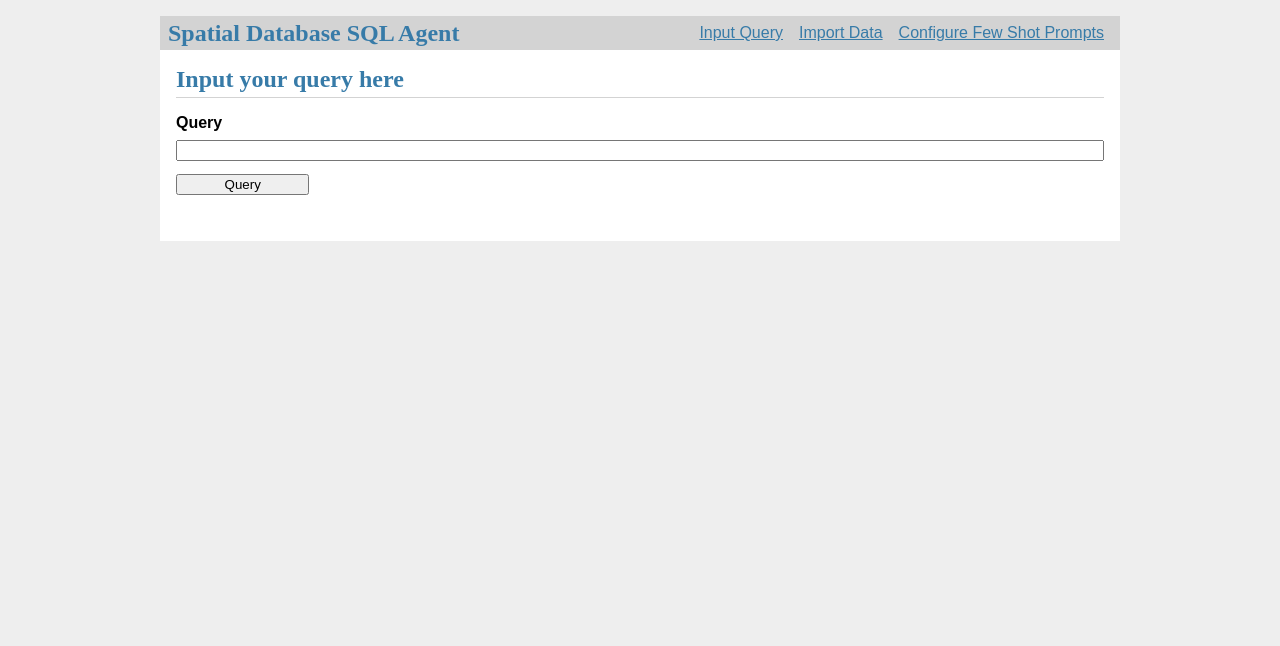
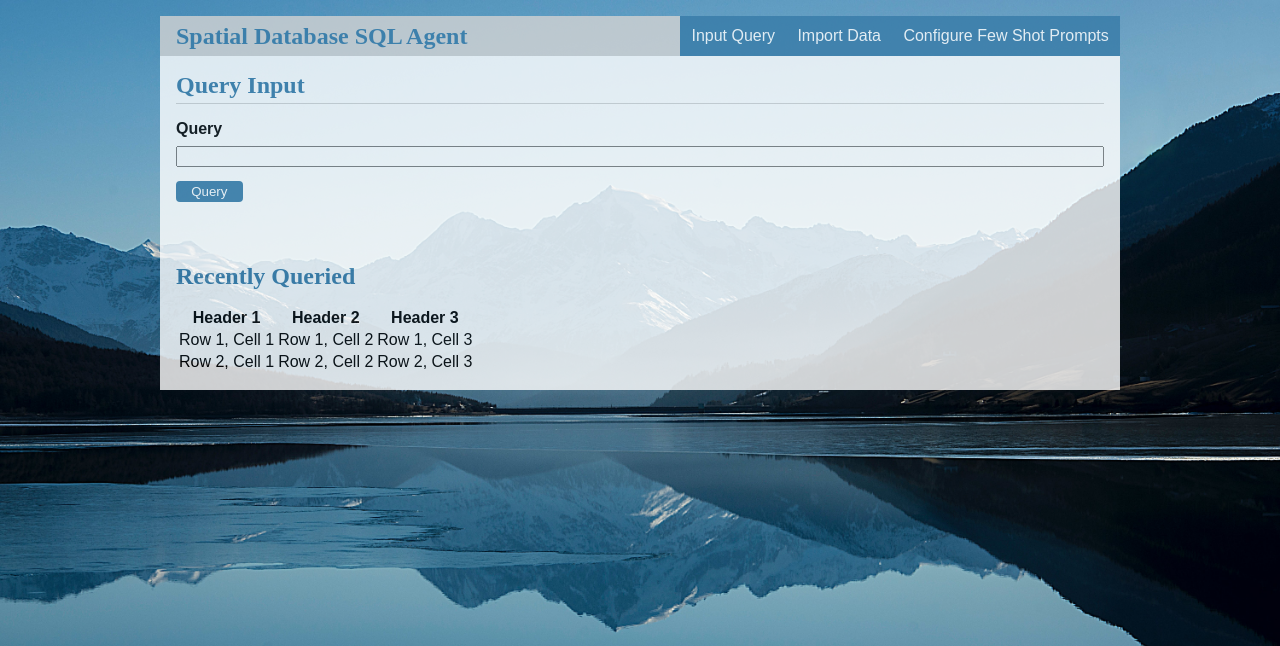
Before and after one commit to therealaxax/fyp, a Flask app: page /langchainmodel/input in a window 1280 px wide. Shown: the top 646 px of the page. Run offline with Flask 3, Linux system fonts and the light colour scheme.

Commit message:
css styling edits

```diff
--- a/flaskr/static/style.css
+++ b/flaskr/static/style.css
@@ -1,13 +1,18 @@
-html { font-family: sans-serif; background: #eee; padding: 1rem; }
-body { max-width: 960px; margin: 0 auto; background: white; }
+html {
+    font-family: sans-serif;
+    background: #eee;
+    padding: 1rem;
+    background-image: url("pexels-bri-schneiter-346529.jpg");
+    background-size: cover; }
+body { max-width: 960px; margin: 0 auto; background: white; opacity: 80%;}
 h1 { font-family: serif; color: #377ba8; margin: 1rem 0; }
 a { color: #377ba8; }
 hr { border: none; border-top: 1px solid lightgray; }
-nav { background: lightgray; display: flex; align-items: center; padding: 0 0.5rem; }
-nav h1 { flex: auto; margin: 0; }
+nav { background: lightgray; display: flex; align-items: center }
+nav h1 { flex: auto; margin: 0; padding-left: 1rem}
 nav h1 a { text-decoration: none; padding: 0.25rem 0.5rem; }
 nav ul  { display: flex; list-style: none; margin: 0; padding: 0; }
-nav ul li a, nav ul li span, header .action { display: block; padding: 0.5rem; }
+nav ul li a, nav ul li span, header .action { display: block; padding: 0.7rem; color: white; background-color: #377ba8; text-align: right; justify-content: flex-end; text-decoration: none;}
 .content { padding: 0 1rem 1rem; }
 .content > header { border-bottom: 1px solid lightgray; display: flex; align-items: flex-end; }
 .content > header h1 { flex: auto; margin: 1rem 0 0.25rem 0; }
@@ -23,4 +28,7 @@ nav ul li a, nav ul li span, header .action { display: block; padding: 0.5rem; }
 .content input, .content textarea { margin-bottom: 1em; }
 .content textarea { min-height: 12em; resize: vertical; }
 input.danger { color: #cc2f2e; }
-input[type=submit] { align-self: start; min-width: 10em; }
+input[type=submit] { align-self: start; border-radius: 4px; border: 2px solid #377ba8; color: white; background-color: #377ba8; transition-duration: 0.4s; min-width: 5em; }
+input[type=submit]:hover { align-self: start; border-radius: 4px; border: 2px solid lightskyblue; color: white; background-color: lightskyblue; transition-duration: 0.4s; min-width: 5em; }
+.navbar:hover { background-color: lightskyblue; transition-duration: 0.4s;}
+.separatingelement { height: 1em; margin: 1em; background-color: transparent;}
--- a/flaskr/templates/base.html
+++ b/flaskr/templates/base.html
@@ -4,9 +4,9 @@
 <nav>
   <h1>Spatial Database SQL Agent</h1>
   <ul>
-    <li><a href="{{ url_for('langchainmodel.input') }}">Input Query</a>
-    <li><a href="{{ url_for('langchainmodel.dataimportview') }}">Import Data</a>
-    <li><a href="{{ url_for('langchainmodel.fewshotsview') }}">Configure Few Shot Prompts</a>
+    <li><a href="{{ url_for('langchainmodel.input') }}" class="navbar">Input Query</a>
+    <li><a href="{{ url_for('langchainmodel.dataimportview') }}" class="navbar">Import Data</a>
+    <li><a href="{{ url_for('langchainmodel.fewshotsview') }}" class="navbar">Configure Few Shot Prompts</a>
   </ul>
 </nav>
 <section class="content">
--- a/flaskr/templates/langchainmodel/dataimportview.html
+++ b/flaskr/templates/langchainmodel/dataimportview.html
@@ -1,7 +1,7 @@
 {% extends 'base.html' %}
 
 {% block header %}
-  <h1>{% block title %}Import new spatial data here{% endblock %}</h1>
+  <h1>{% block title %}Import Downloaded Spatial Data{% endblock %}</h1>
 {% endblock %}
 
 {% block content %}
--- a/flaskr/templates/langchainmodel/fewshotsview.html
+++ b/flaskr/templates/langchainmodel/fewshotsview.html
@@ -1,7 +1,7 @@
 {% extends 'base.html' %}
 
 {% block header %}
-  <h1>{% block title %}Input your few shot examples here{% endblock %}</h1>
+  <h1>{% block title %}Insert Data{% endblock %}</h1>
 {% endblock %}
 
 {% block content %}
--- a/flaskr/templates/langchainmodel/input.html
+++ b/flaskr/templates/langchainmodel/input.html
@@ -1,7 +1,7 @@
 {% extends 'base.html' %}
 
 {% block header %}
-  <h1>{% block title %}Input your query here{% endblock %}</h1>
+  <h1>{% block title %}Query Input{% endblock %}</h1>
 {% endblock %}
 
 {% block content %}
@@ -10,4 +10,23 @@
     <input name="query" id="query" required>
     <input type="submit" value="Query">
   </form>
+  <div class="separatingelement"></div>
+  <h1>Recently Queried</h1>
+  <table>
+    <tr>
+      <th>Header 1</th>
+      <th>Header 2</th>
+      <th>Header 3</th>
+  </tr>
+  <tr>
+      <td>Row 1, Cell 1</td>
+      <td>Row 1, Cell 2</td>
+      <td>Row 1, Cell 3</td>
+  </tr>
+  <tr>
+      <td>Row 2, Cell 1</td>
+      <td>Row 2, Cell 2</td>
+      <td>Row 2, Cell 3</td>
+  </tr>
+  </table>
 {% endblock %}
```
Also changed, not shown: flaskr/static/pexels-bri-schneiter-346529.jpg (added).
